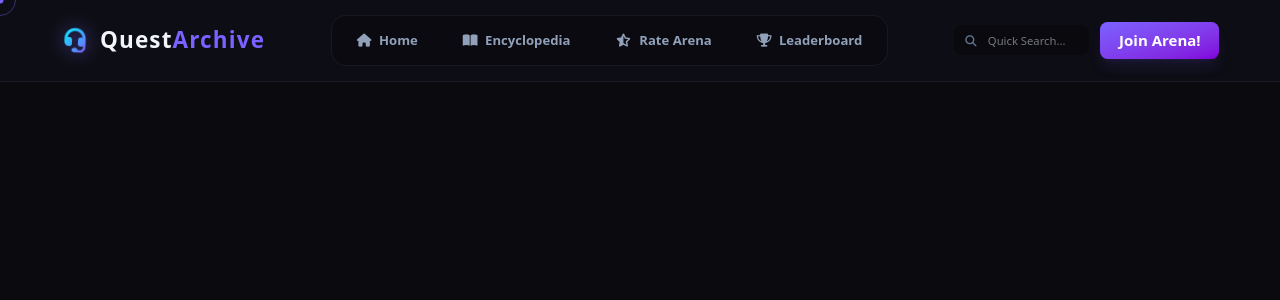
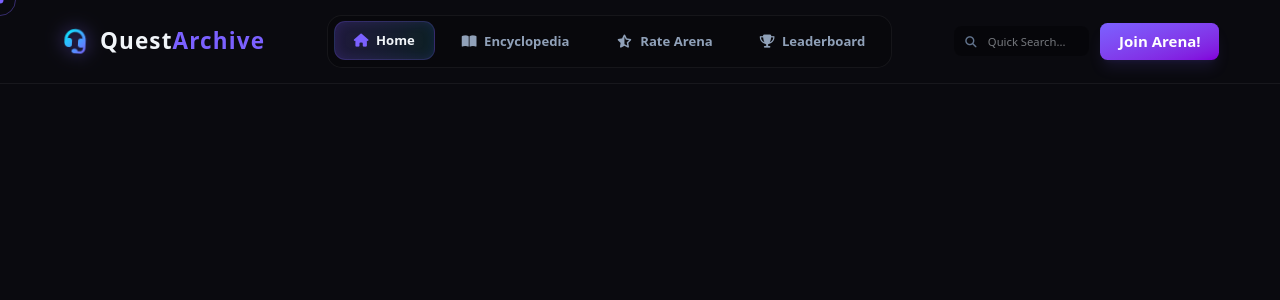
Before and after one commit to vektor-glitch/QuestArchive, a Next.js app: page / in a window 1280 px wide. Shown: the top 300 px of the page. Built offline with nearby package versions, Linux system fonts and the light colour scheme.

Commit message:
benerin warna tab navbar

```diff
--- a/src/components/navbar.tsx
+++ b/src/components/navbar.tsx
@@ -7,10 +7,10 @@ import { faHeadset } from '@fortawesome/free-solid-svg-icons'
 type Page = 'Home' | 'Encyclopedia' | 'Rate Arena' | 'Leaderboard';
 
 const navItems = [
-    { id: 'home', icon: 'fa-house', label: 'Home' },
-    { id: 'encyclopedia', icon: 'fa-book-open', label: 'Encyclopedia' },
-    { id: 'rate', icon: 'fa-star-half-stroke', label: 'Rate Arena' },
-    { id: 'leaderboard', icon: 'fa-trophy', label: 'Leaderboard' },
+    { id: 'Home', icon: 'fa-house', label: 'Home', activeColor: 'text-brand-purple' },
+    { id: 'Encyclopedia', icon: 'fa-book-open', label: 'Encyclopedia', activeColor: 'text-brand-cyan' },
+    { id: 'Rate', icon: 'fa-star-half-stroke', label: 'Rate Arena', activeColor: 'text-brand-magenta' },
+    { id: 'Leaderboard', icon: 'fa-trophy', label: 'Leaderboard', activeColor: 'text-brand-gold' },
 ]
 
 interface NavbarProps {
@@ -19,18 +19,18 @@ interface NavbarProps {
 }
 
 export default function Navbar({ activePage, onNavigate }: NavbarProps) {
-    const [scrolled, setscrolled] = useState(false);
+    const [scrolled, setScrolled] = useState(false);
     const [visible, setVisible] = useState(false);
 
     useEffect(() => {
         setTimeout(() => setVisible(true), 300);
-        const onScroll = () => setscrolled(window.scrollY > 50);
+        const onScroll = () => setScrolled(window.scrollY > 50);
         window.addEventListener("scroll", onScroll, { passive: true });
         return () => window.removeEventListener("scroll", onScroll);
     }, []);
 
     return (
-        <Disclosure as="header" className={`sticky top-0 z-50 bg-space-glass backdrop-blur-1x border-b border-space-border transition-all duration-700 ${visible ? 'opacity-100 translate-y-0' : 'opacity-0 -translate-y-4'}`}>
+        <Disclosure as="header" className={`sticky top-0 z-50 border-b border-space-border transition-all duration-500 ${visible ? 'opacity-100 translate-y-0' : 'opacity-0 -translate-y-4'} ${scrolled ? 'bg-space-glass backdrop-blur-xl shadow-lg shadow-black/20' : 'bg-transparent'}`}>
             {/* ini buat main navbar */}
             <div className="max-w-325 mx-auto px-8 py-4 flex items-center justify-between gap-4">
 
@@ -57,9 +57,9 @@ export default function Navbar({ activePage, onNavigate }: NavbarProps) {
                         <button
                             key={item.id}
                             onClick={() => onNavigate(item.id as Page)}
-                            className={`flex items-center gap-2 px-5 py-2.5 rounded-xl text-sm font-semibold transition-all select-none ${activePage === item.id ? 'bg-brand-purple text-white' : 'text-slate-400 hover:text-slate-100 hover:bg-white/5'}`}
+                            className={`flex items-center gap-2 px-5 py-2.5 rounded-xl text-sm font-semibold transition-all select-none ${activePage === item.id ? 'text-slate-100 bg-linear-to-r from-brand-purple/20 to-brand-cyan/10 shadow-[inset_0_0_12px_rgba(123,97,255,0.15)] border border-brand-purple/25 -translate-y-px' : 'text-slate-400 hover:text-slate-100 hover:bg-white/5 border border-transparent'}`}
                         >
-                            <i className={`fa-solid ${item.icon}`} />
+                            <i className={`fa-solid ${item.icon} ${activePage === item.id ? item.activeColor : ''}`} />
                             <span>{item.label}</span>
                         </button>
                     ))}
@@ -75,13 +75,13 @@ export default function Navbar({ activePage, onNavigate }: NavbarProps) {
                     </div>
 
                     {/* ini buat CTA */}
-                    <button className="bg-linear-to-br from-brand-purple to-purple-700 text-white font-header font-semibold px-5 py-2 rounded-lg shadow-lg shadow-brand-purple-glow/30 transition-all hover:-translate-y-0.5 hover:shadow-1x hover:shadow-brand-purple/50 hover:brightness-110 whitespace-nowrap">
+                    <button className="bg-linear-to-br from-brand-purple to-purple-700 text-white font-header font-semibold px-5 py-2 rounded-lg shadow-lg shadow-brand-purple-glow/30 transition-all hover:-translate-y-0.5 hover:shadow-x1 hover:shadow-brand-purple/50 hover:brightness-110 whitespace-nowrap">
                         Join Arena!
                     </button>
 
                     {/* ini buat hamburge */}
                     <DisclosureButton className="group md:hidden p-2 rounded-lg text-slate-400 hover:text-white hover:bg-white/5 transition-all">
-                        <i className='fa-solid fa-bars group-data-open:hidden text-1x' />
+                        <i className='fa-solid fa-bars group-data-open:hidden text-x1' />
                     </DisclosureButton>
                 </div>
             </div >
```
Also changed, not shown: src/components/about.tsx (added), src/pages/encyclopedia.tsx (added), src/pages/home.tsx (added), src/pages/leaderboard.tsx (added), src/pages/rate.tsx (added).
